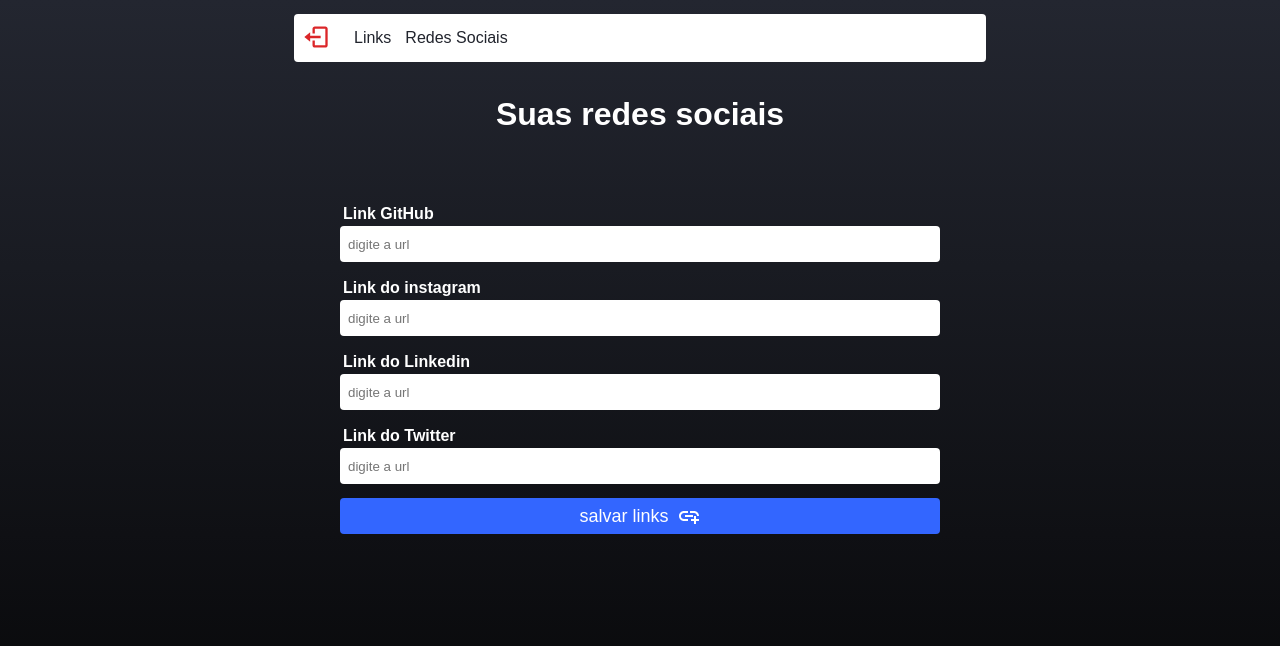
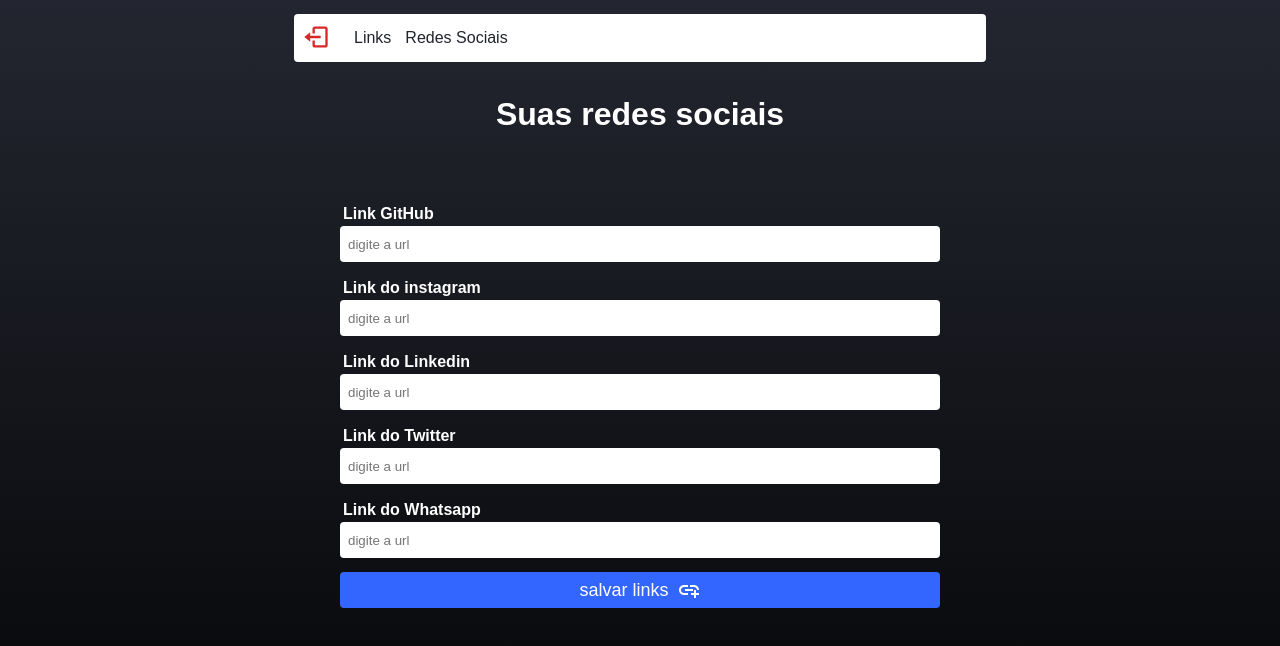
Before and after one commit to Ruanfrm/devlinks, a React (Create React App) app: page /admin/social in a window 1280 px wide. Shown: the top 646 px of the page. Built offline with nearby package versions, Linux system fonts and the light colour scheme; no server answers; the database is empty; sample sign-in values are in the browser's storage.

Commit message:
upgrade whatsapp

```diff
--- a/src/pages/home/index.js
+++ b/src/pages/home/index.js
@@ -1,6 +1,6 @@
 import './home.css'
 import Social from '../../components/social'
-import {FaInstagram, FaGithub, FaTwitter, FaLinkedin} from 'react-icons/fa'
+import {FaInstagram, FaGithub, FaTwitter, FaLinkedin, FaWhatsapp} from 'react-icons/fa'
 import { useEffect, useState } from 'react'
 import {
   getDocs,
@@ -64,7 +64,8 @@ export default function Home() {
             github: snapshot.data().github,
             instagram: snapshot.data().instagram,
             linkedin: snapshot.data().linkedin,
-            twitter: snapshot.data().twitter
+            twitter: snapshot.data().twitter,
+            whatsapp: snapshot.data().whatsapp
           })
         }
       })
@@ -117,6 +118,9 @@ export default function Home() {
           <Social url={socialLinks?.linkedin}>
             <FaLinkedin  size={25} color="#fff"/>
           </Social>
+          <Social url={socialLinks?.whatsapp}>
+            <FaWhatsapp size={25} color="#fff" />
+          </Social>
         </footer>
         )}
 
--- a/src/pages/networks/index.js
+++ b/src/pages/networks/index.js
@@ -18,6 +18,7 @@ export default function Networks() {
     const [instagram, setInstagram ] = useState();
     const [linkedin, setLinkedin] = useState();
     const [twitter, setTwitter] = useState();
+    const [whats, setWhats] = useState();
 
 
 
@@ -29,6 +30,7 @@ export default function Networks() {
         instagram: instagram,
         linkedin: linkedin,
         twitter: twitter,
+        whatsapp: whats
       })
       .then(() => {
         toast.success('Salvo com sucesso.')
@@ -50,6 +52,7 @@ export default function Networks() {
             setInstagram(snapshot.data().instagram)
             setLinkedin(snapshot.data().linkedin)
             setTwitter(snapshot.data().twitter)
+            setWhats(snapshot.data().whats)
             toast.success('Links carregados com sucesso.')
 
           }
@@ -99,6 +102,13 @@ export default function Networks() {
            type="url"
             onChange={(e) => setTwitter(e.target.value)}
           />
+          <label>Link do Whatsapp</label>
+            <Input
+           placeholder="digite a url"
+           value={whats}
+           type="url"
+            onChange={(e) => setWhats(e.target.value)}
+          />
             <button type="submit" className="btn-register">salvar links <MdAddLink size={24} color="#fff"/> </button>
         </form>
 
```
